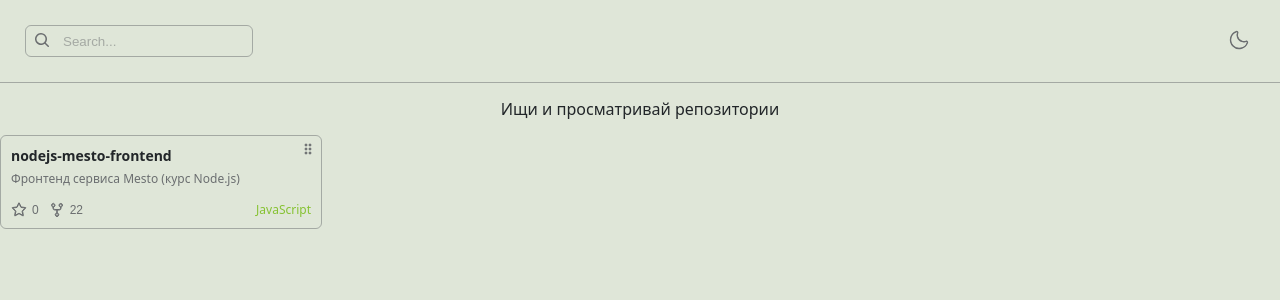
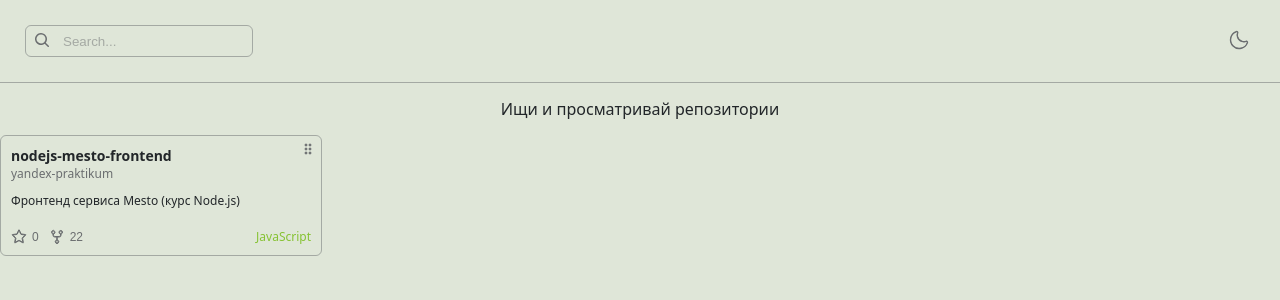
Before and after one commit to Valerkamade/git-searcher, a React (Vite) app: page / in a window 1280 px wide. Shown: the top 300 px of the page. Built offline with nearby package versions, Linux system fonts and the light colour scheme.

Commit message:
добавляет владельца репозитория в карточку

```diff
--- a/src/components/Card/Card.module.scss
+++ b/src/components/Card/Card.module.scss
@@ -6,7 +6,7 @@
   padding: 10px;
   display: flex;
   flex-direction: column;
-  gap: 5px;
+  gap: 10px;
   justify-content: flex-start;
   position: relative;
 }
@@ -15,9 +15,12 @@
   font-size: var(--font-size-h2);
 }
 
+.owner {
+  color: var(--foreground);
+}
+
 .text {
   font-size: var(--font-size-main);
-  color: var(--foreground);
 }
 
 .wrapper {
--- a/src/components/Card/Card.tsx
+++ b/src/components/Card/Card.tsx
@@ -9,7 +9,10 @@ interface CardProps {
 export const Card = ({ repo }: CardProps) => {
   return (
     <div className={cls.card}>
-      <h2 className={cls.title}>{repo.name}</h2>
+      <div className={cls.wrapperTitle}>
+        <h2 className={cls.title}>{repo.name}</h2>
+        <p className={cls.owner}>{repo.owner.login}</p>
+      </div>
       <p className={cls.text}>{repo.description}</p>
       <div className={cls.wrapper}>
         <div className={cls.wrapperButtons}>
--- a/src/components/RepoList/RepoList.tsx
+++ b/src/components/RepoList/RepoList.tsx
@@ -12,6 +12,7 @@ export interface Repo {
   language: string;
   forks_url: string;
   stargazers_url: string;
+  owner: { login: string };
 }
 
 export const RepoList = () => {
```
